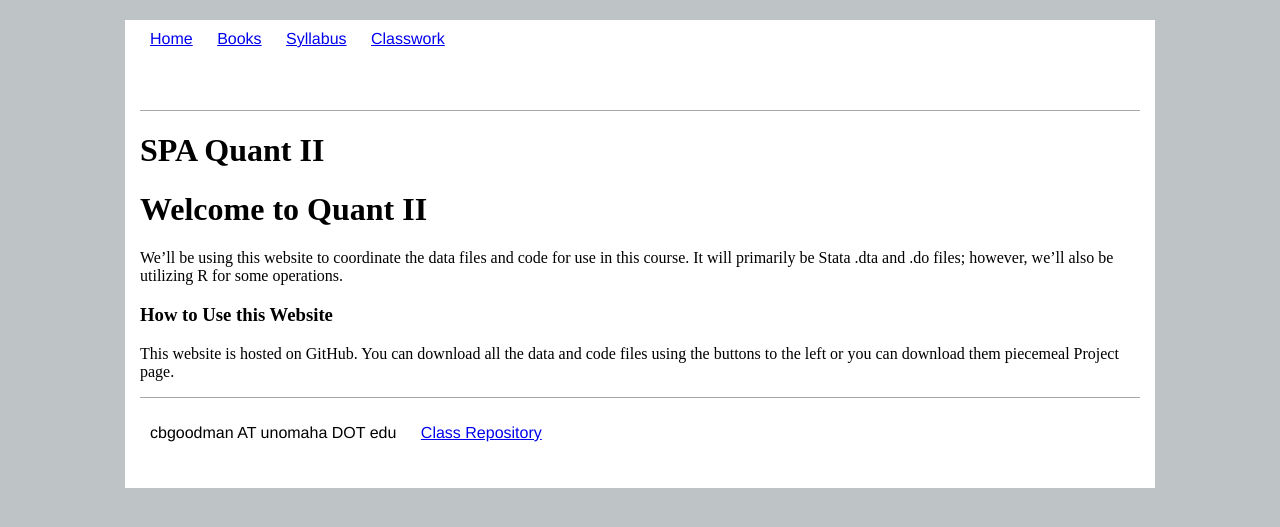
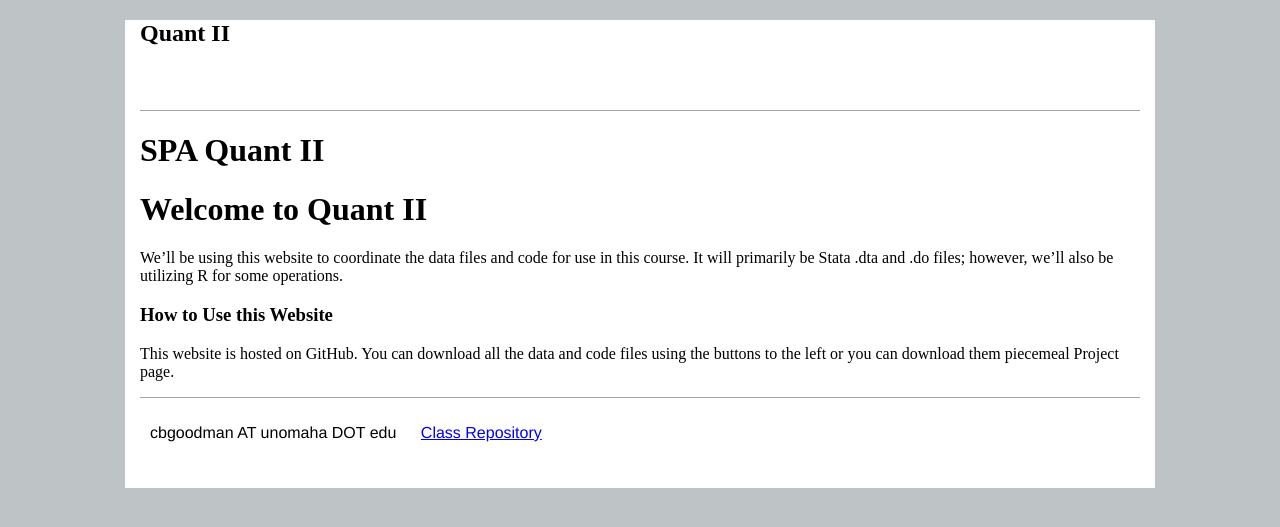
Before and after one commit to cbgoodman/uno-spa-quant-ii, a Jekyll site: the page built from index.md, in a window 1280 px wide. Shown: the top 527 px of the page. Built offline with Jekyll 4.4.1, drawn with Linux system fonts in a browser that asks for light colours.

Commit message:
Update nav.html

```diff
--- a/_includes/nav.html
+++ b/_includes/nav.html
@@ -1,8 +1,3 @@
 <nav>
-	<ul>
-		<li><a href="/uno-spa-quant-ii/">Home</a></li>
-		<li><a href="/uno-spa-quant-ii/books">Books</a></li>
-		<li><a href="/uno-spa-quant-ii/syllabus">Syllabus</a></li>
-		<li><a href="/uno-spa-quant-ii/class">Classwork</a></li>
-	</ul>
+<h1>Quant II</h1>
 </nav>
```
